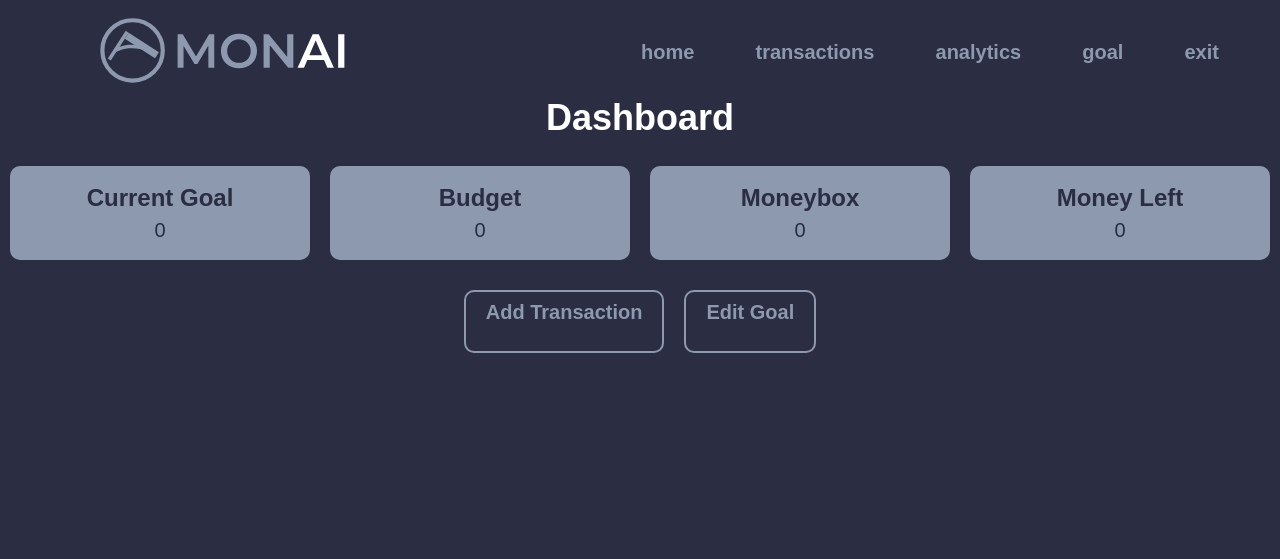
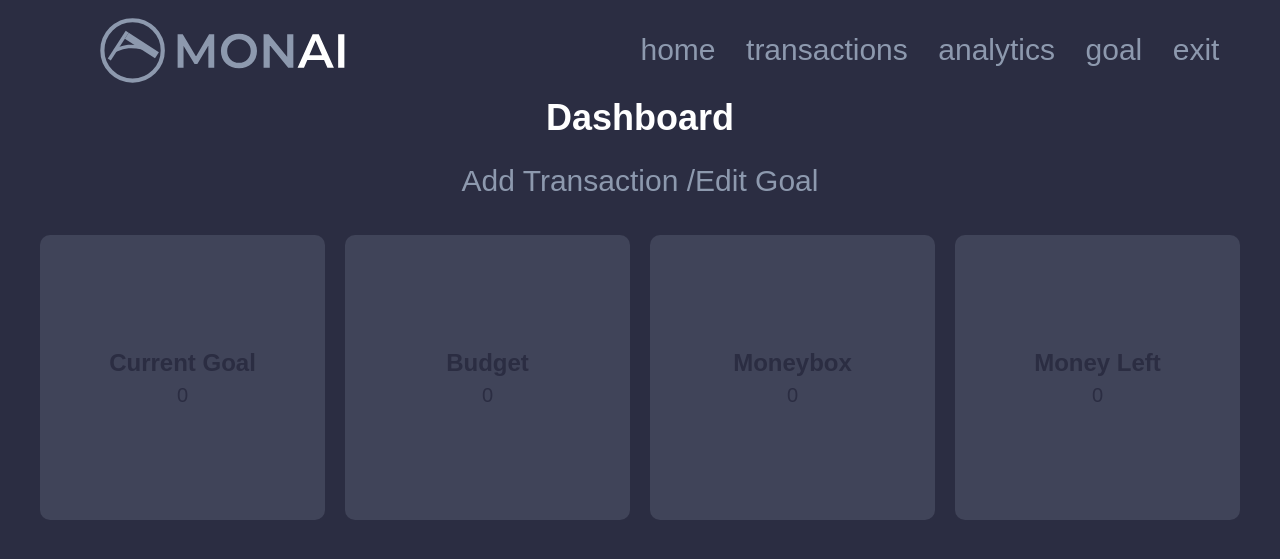
Before and after one commit to vivatttt/Bot-Accountant, a Flask app: page / in a window 1280 px wide. Shown: the top 559 px of the page. Run offline with Flask 3, Linux system fonts and the light colour scheme; the visitor is signed in with stand-in values (Sample User, id 1).

Commit message:
1st commit

```diff
--- a/app/static/styles/main.css
+++ b/app/static/styles/main.css
@@ -352,7 +352,7 @@
     }
     }
 
-    button[type="add"] {
+ button[class="add"]{
     font-family: "Montserrat", sans-serif;
     width: 100%;
     border-radius: 15px;
@@ -369,14 +369,14 @@
     }
 
     @media(hover: hover) {
-    button[type="add"]:hover {
+    button[class="add"]:hover {
     border: 4px solid #ffffff;
     box-shadow: 10px 0px 20px 0 rgba(255, 255, 255, 0.2), 0 5px 5px 0 rgba(255, 255, 255, 0.24);
     }
     }
 
     @media(hover: none) {
-    button[type="add"]:active {
+    button[class="add"]:active {
     border: 4px solid #ffffff;
     box-shadow: 10px 0px 20px 0 rgba(255, 255, 255, 0.2), 0 5px 5px 0 rgba(255, 255, 255, 0.24);
     }
@@ -607,20 +607,62 @@
     margin-bottom: 30px;
   }
 
-  .info-container {
+  .quick-actions {
     display: flex;
     justify-content: center;
     width: 100%;
     margin-bottom: 30px;
   }
 
+  .info-container {
+    display: grid;
+    grid-template-columns: repeat(4, 1fr);
+    grid-gap: 20px;
+    width: 100%;
+    max-width: 1200px;
+    margin-bottom: 30px;
+  }
+
   .info-block {
-    background-color: #8D99AE;
+    background-color: #404459;
     border-radius: 10px;
-    padding: 20px;
-    margin: 0 10px;
-    flex: 1;
+    position: relative;
+    overflow: hidden;
+    height: 0;
+    padding-bottom: 100%;
+  }
+
+  .info-block-content {
+    position: absolute;
+    top: 50%;
+    left: 50%;
+    transform: translate(-50%, -50%);
+    width: 100%;
     text-align: center;
+    z-index: 1;
+  }
+
+  .info-block-bg {
+    position: absolute;
+    top: 0;
+    left: 0;
+    width: 100%;
+    height: 100%;
+    background: linear-gradient(45deg, #00FFA3, #BF00DF);
+    opacity: 0;
+    transition: opacity 0.3s ease-in-out;
+  }
+
+  @media (hover: hover) {
+    .info-block:hover .info-block-bg {
+      opacity: 0.5;
+    }
+  }
+
+  @media (hover: none) {
+    .info-block:active .info-block-bg {
+      opacity: 0.5;
+    }
   }
 
   .info-title {
@@ -636,50 +678,43 @@
     color: #2B2D42;
   }
 
-  .quick-actions {
-    display: flex;
-    justify-content: center;
-    width: 100%;
-    margin-bottom: 30px;
+  .chart-block {
+    background-color: transparent;
+    border-radius: 10px solid #00FFA3;
+    padding: 20px;
+    height: 0;
+    padding-bottom: 100%;
+    position: relative;
+    overflow: hidden;
   }
 
-  .btn {
-    font-size: 20px;
-    font-weight: 700;
-    color: #8D99AE;
-    text-decoration: none;
-    background-color: transparent;
-    border: 2px solid #8D99AE;
-    border-radius: 10px;
-    padding: 10px 20px;
-    margin: 0 10px;
-    cursor: pointer;
+  .chart-block-bg {
+    position: absolute;
+    top: 0;
+    left: 0;
+    width: 100%;
+    height: 100%;
+    background: linear-gradient(45deg, #00FFA3, #00FFA3);
+    opacity: 0;
+    transition: opacity 0.3s ease-in-out;
   }
 
   @media (hover: hover) {
-    .btn:hover {
-      color: #ffffff;
-      border-color: #ffffff;
+    .chart-block:hover .chart-block-bg {
+      opacity: 0.5;
     }
   }
 
   @media (hover: none) {
-    .btn:active {
-      color: #ffffff;
-      border-color: #ffffff;
+    .chart-block:active .chart-block-bg {
+      opacity: 0.5;
     }
   }
 
-  .charts-container {
-    display: grid;
-    grid-template-columns: repeat(3, 1fr);
-    grid-gap: 20px;
-    width: 100%;
-    max-width: 1200px;
+  .chart-block > div {
+    position: absolute;
+    top: 50%;
+    left: 50%;
+    transform: translate(-50%, -50%);
+    z-index: 1;
   }
-
-  .chart-block {
-    background-color: #8D99AE;
-    border-radius: 10px;
-    padding: 20px;
-  }
--- a/app/templates/main_page.html
+++ b/app/templates/main_page.html
@@ -6,29 +6,40 @@
 <div class="wrapper">
     <h1 class="page-title">Dashboard</h1>
 
+    <div class="quick-actions">
+        <a href="#" class="btn">Add Transaction / </a>
+        <a href="#" class="btn"> Edit Goal</a>
+    </div>
+
     <div class="info-container">
         <div class="info-block">
+            <div class="info-block-content">
                 <h2 class="info-title">Current Goal</h2>
                 <p class="info-value">{{ cur_goal }}</p>
             </div>
+            <div class="info-block-bg"></div>
+        </div>
         <div class="info-block">
+            <div class="info-block-content">
                 <h2 class="info-title">Budget</h2>
                 <p class="info-value">{{ budget }}</p>
             </div>
+            <div class="info-block-bg"></div>
+        </div>
         <div class="info-block">
+            <div class="info-block-content">
                 <h2 class="info-title">Moneybox</h2>
                 <p class="info-value">{{ moneybox }}</p>
             </div>
+            <div class="info-block-bg"></div>
+        </div>
         <div class="info-block">
+            <div class="info-block-content">
                 <h2 class="info-title">Money Left</h2>
                 <p class="info-value">{{ budget - moneybox }}</p>
             </div>
+            <div class="info-block-bg"></div>
         </div>
-
-    <div class="quick-actions">
-        <a href="#" class="btn">Add Transaction</a>
-        <a href="#" class="btn">Edit Goal</a>
     </div>
-
 </div>
 {% endblock content %}
--- a/app/templates/transactions_page.html
+++ b/app/templates/transactions_page.html
@@ -45,7 +45,7 @@
                 <div class="description">
                     <textarea id="description" name="description" rows="1" placeholder="Add description" value="{{ transaction.get('description', '') }}" onInput="this.style.color='white';" onBlur="this.style.color='white';" required></textarea>
                 </div>
-                <button class="add" type="add" onclick="addTransactionToTable()">Add</button>
+                <button class="add" type="submit" onclick="addTransactionToTable()">Add</button>
             </div>
             <table id="transactionTable">
                 <thead>
```
Lines whose indentation alone changed are shown as unchanged.
